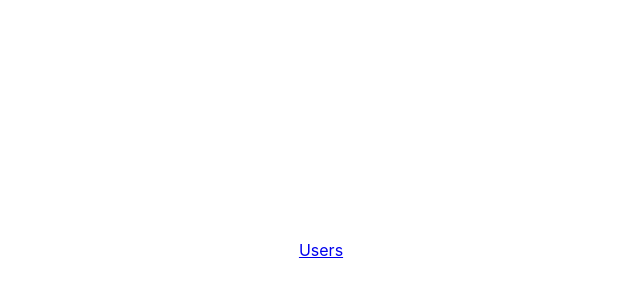
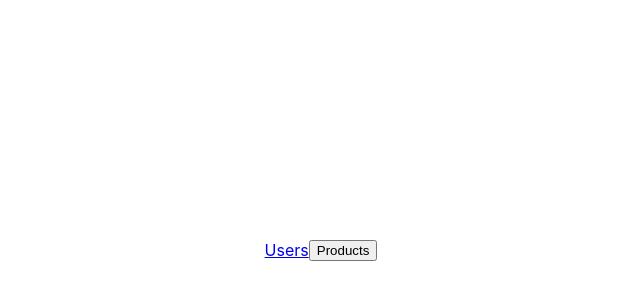
Before and after one commit to metal-gogo/nuxt-course, a Nuxt app: page / in a window 1280 px wide. Shown: the part 150-450 px from the top of the page, without its empty margins (319-959 px from the left). Built offline with nearby package versions, Linux system fonts and the light colour scheme.

Commit message:
📝 S2 A1 practice pages and routing

```diff
--- a/pages/index.vue
+++ b/pages/index.vue
@@ -1,8 +1,20 @@
 <template>
   <section class="container">
     <nuxt-link to="/users">Users</nuxt-link>
+    <button @click="onLoadProducts">Products</button>
   </section>
 </template>
+
+<script>
+export default {
+  methods: {
+    onLoadProducts() {
+      this.$router.push('/products');
+    },
+  },
+};
+</script>
+
 
 <style>
 .container {
--- /dev/null
+++ b/pages/products/_pid/index.vue
@@ -0,0 +1,3 @@
+<template>
+  <h1>A single product, with ID: {{ $route.params.id }}</h1>
+</template>
--- /dev/null
+++ b/pages/products/index.vue
@@ -0,0 +1,6 @@
+<template>
+  <div>
+    <nuxt-link to="products/1">Product 1</nuxt-link>
+    <nuxt-link to="products/2">Product 2</nuxt-link>
+  </div>
+</template>
```
